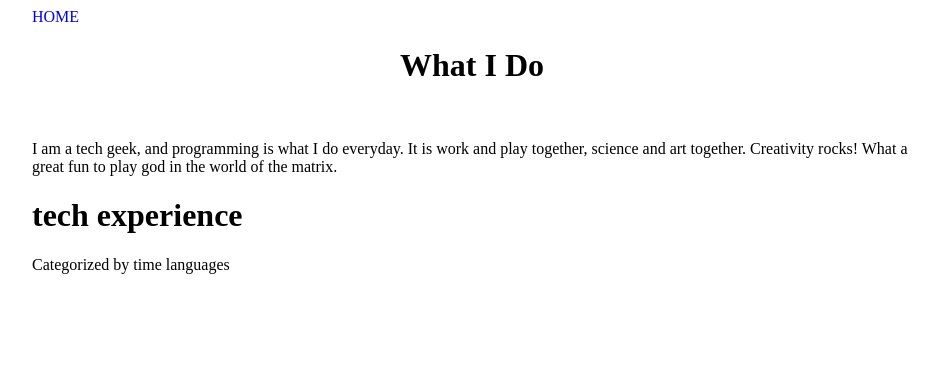
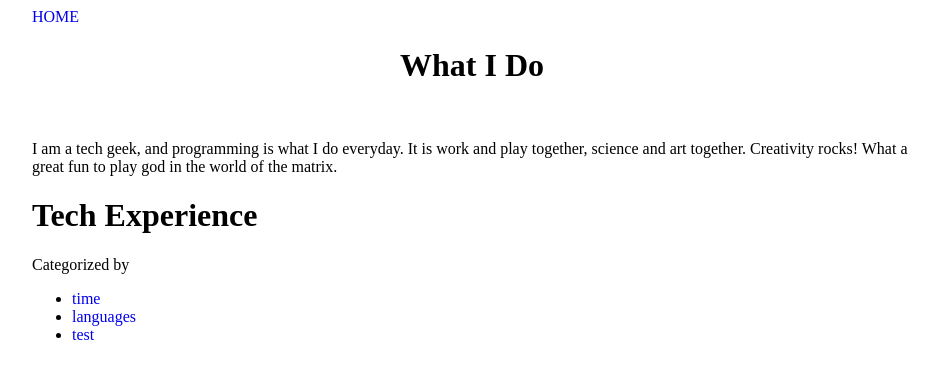
Before and after one commit to happypeter/happypeter.github.com, a Jekyll site: the page built from work/index.markdown, in a window 1280 px wide. Shown: the top 379 px of the page, without its empty margins (168-1107 px from the left). Built offline with Jekyll 4.4.1, drawn with Linux system fonts in a browser that asks for light colours; Markdown is read by kramdown in place of the engine named in the settings; comment, search, counter and statistics services are not loaded.

Commit message:
link to md file

```diff
--- a/work/index.markdown
+++ b/work/index.markdown
@@ -8,6 +8,11 @@ I am a tech geek, and programming is what I do everyday. It is work and play
 together, science and art together. Creativity rocks! What a great fun to play
 god in the world of the matrix.
 
-tech experience
+Tech Experience
 ====
-Categorized by time   languages
+
+Categorized by
+
+- [time](time.html)
+- [languages](languages.html)
+- [test](test.html)
```
Also changed, not shown: work/test.md (added, +1 -0 lines).
